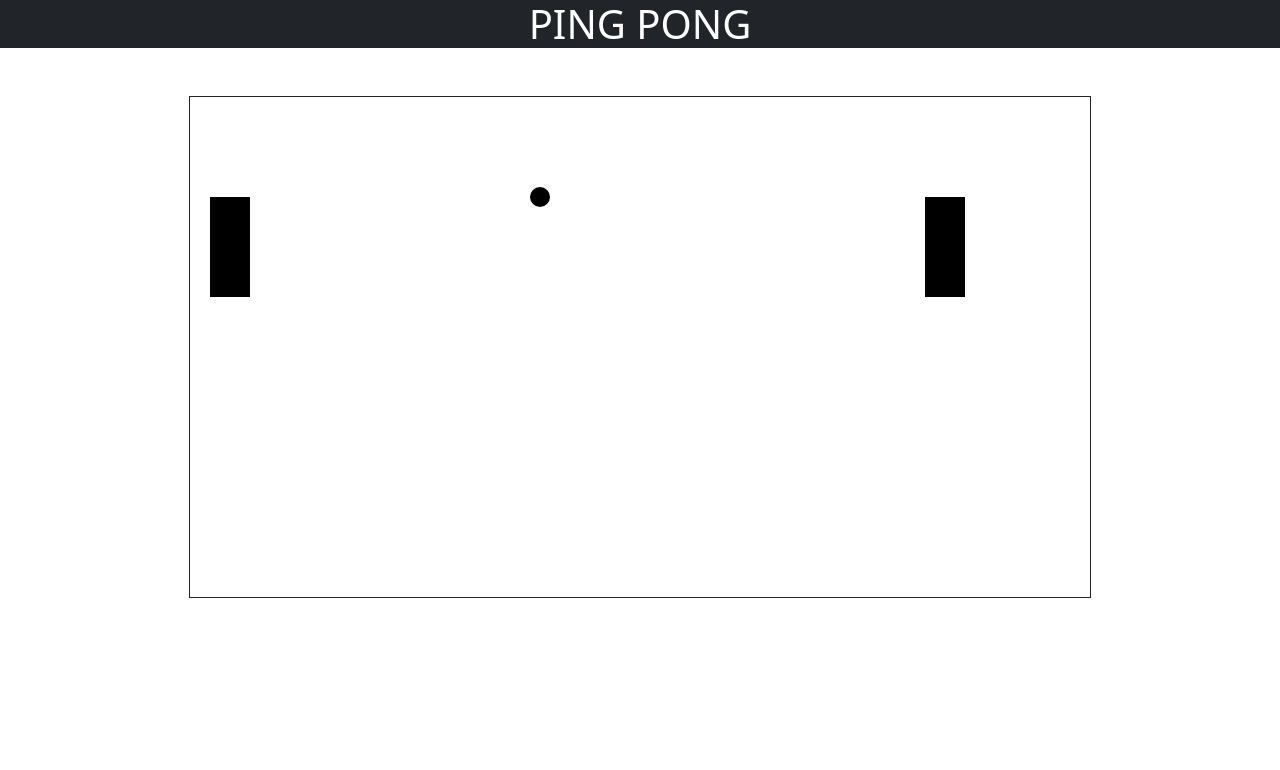
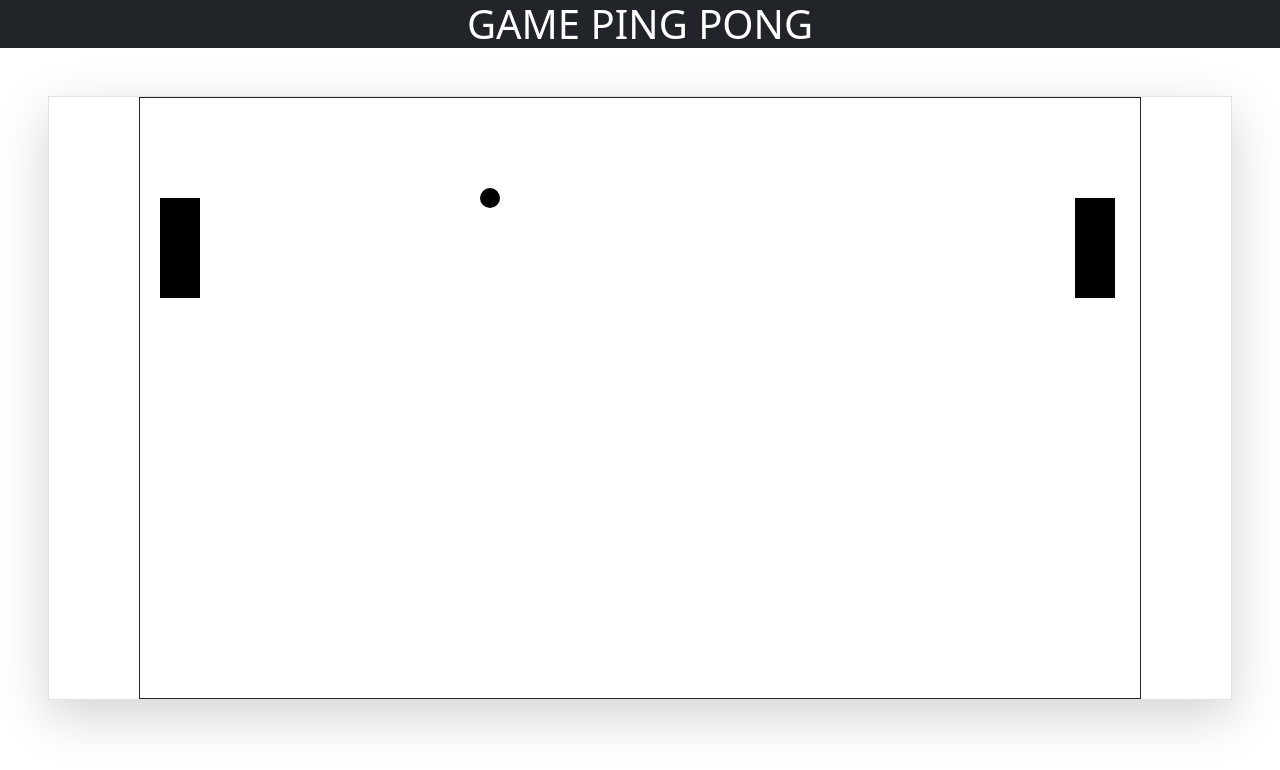
Before and after one commit to DiegoFelipe7/PIN-PONG, a plain HTML site: page index.html in a window 1280 px wide. Drawn offline with nearby package versions, Linux system fonts and the light colour scheme.

Commit message:
Ajustes a la vista del juego

```diff
--- a/index.html
+++ b/index.html
@@ -15,9 +15,11 @@
   </head>
   <body>
     <div class="bg-dark">
-      <h1 class="text-center text-white font-bold">PING PONG</h1>
+      <h1 class="text-center text-white font-bold">GAME PING PONG</h1>
     </div>
-    <div class="d-flex justify-content-center align-items-center m-5">
+    <div
+      class="d-flex justify-content-center align-items-center m-5 border shadow-lg"
+    >
       <canvas id="canvas" class="border border-dark"></canvas>
       <script src="main.js"></script>
     </div>
--- a/main.js
+++ b/main.js
@@ -183,9 +183,9 @@
  * creation of objectss
  */
 
-const board = new Board(900, 500);
+const board = new Board(1000, 600);
 const bar = new Bar(20, 100, 40, 100, board);
-const bar2 = new Bar(735, 100, 40, 100, board);
+const bar2 = new Bar(935, 100, 40, 100, board);
 const canvas = document.getElementById("canvas");
 const board_view = new BoardView(canvas, board);
 const ball = new Ball(350, 100, 10, board);
```
